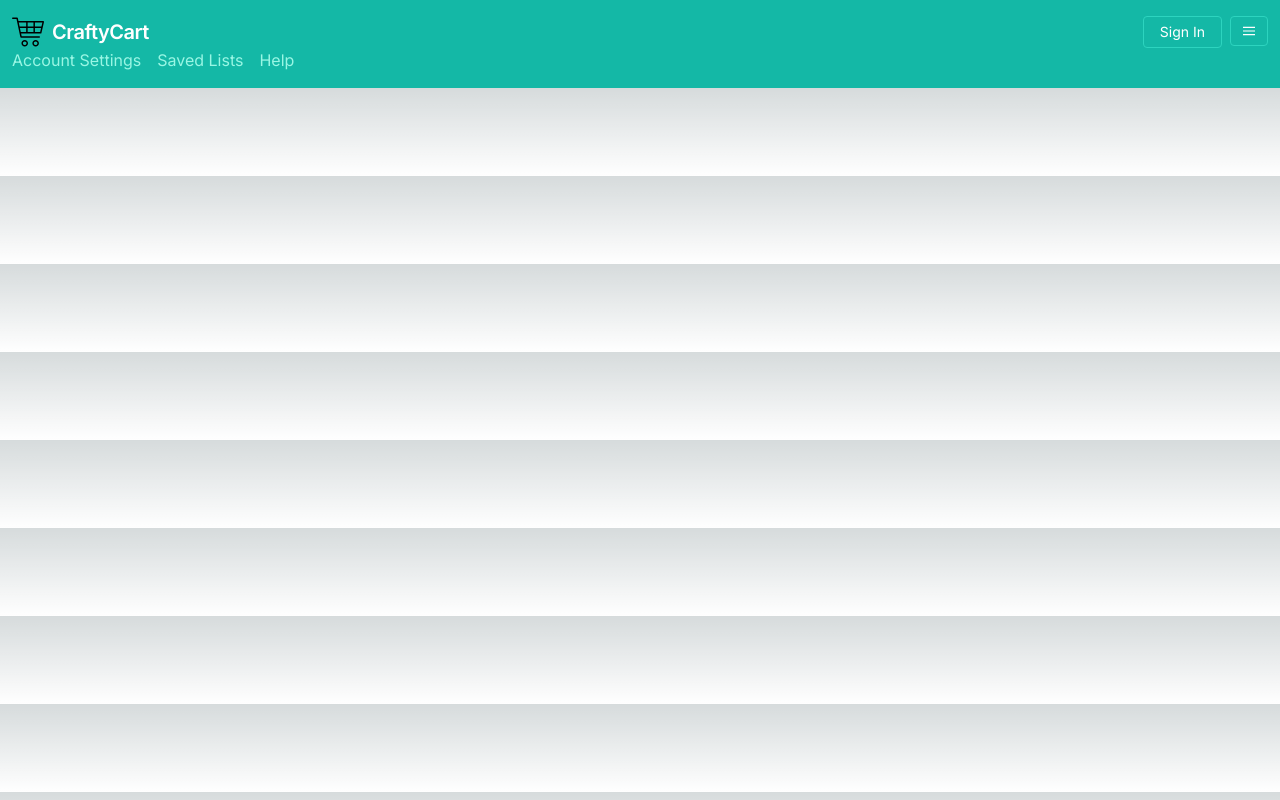
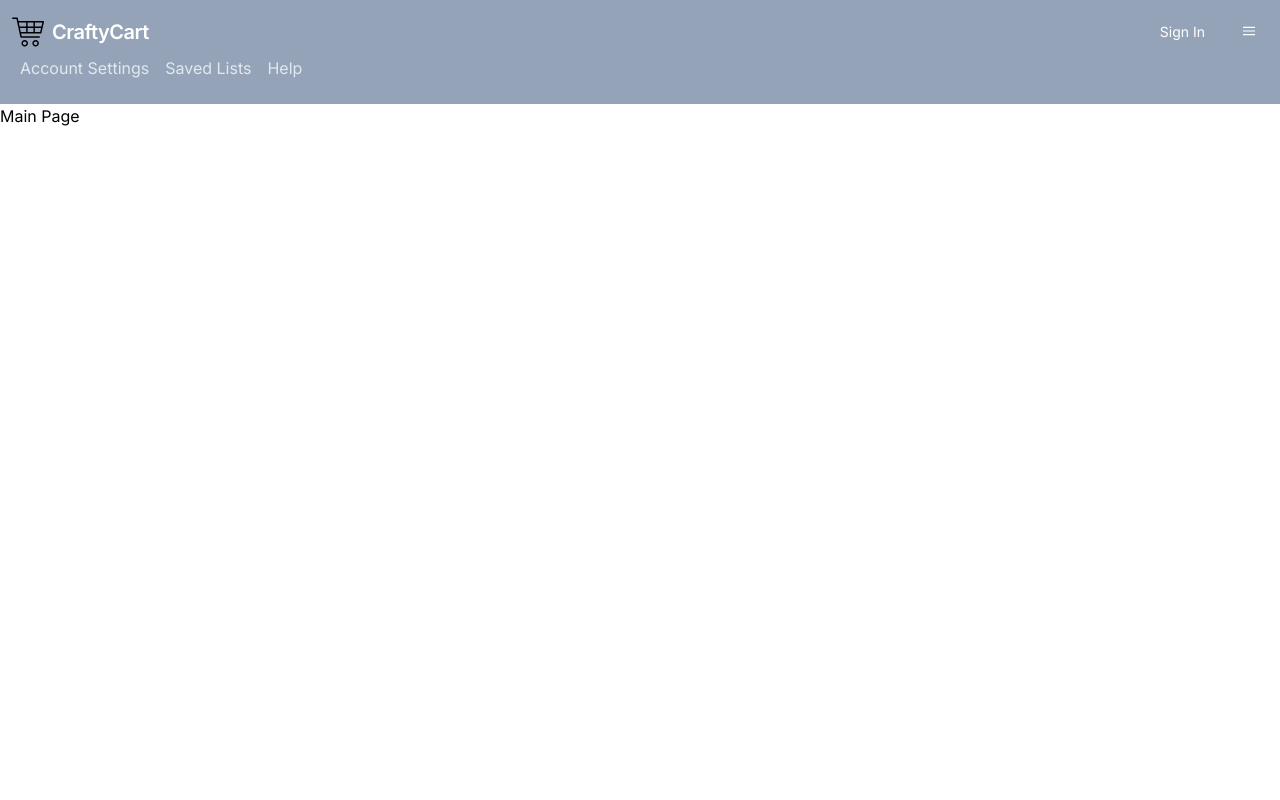
Before and after one commit to KingSand08/CMPE133-CraftyCart, a Next.js app in the folder craftycart-webapp/: page / in a window 1280 px wide. Both pictures are taken after a click on the button 1249 px from the left and 31 px from the top of the page. Built offline with nearby package versions, Linux system fonts and the light colour scheme.

Commit message:
rearranged structure

```diff
--- a/craftycart-webapp/src/app/globals.css
+++ /dev/null
@@ -1,33 +0,0 @@
-@tailwind base;
-@tailwind components;
-@tailwind utilities;
-
-:root {
-  --foreground-rgb: 0, 0, 0;
-  --background-start-rgb: 214, 219, 220;
-  --background-end-rgb: 255, 255, 255;
-}
-
-@media (prefers-color-scheme: dark) {
-  :root {
-    --foreground-rgb: 255, 255, 255;
-    --background-start-rgb: 0, 0, 0;
-    --background-end-rgb: 0, 0, 0;
-  }
-}
-
-body {
-  color: rgb(var(--foreground-rgb));
-  background: linear-gradient(
-      to bottom,
-      transparent,
-      rgb(var(--background-end-rgb))
-    )
-    rgb(var(--background-start-rgb));
-}
-
-@layer utilities {
-  .text-balance {
-    text-wrap: balance;
-  }
-}
--- a/craftycart-webapp/src/app/layout.js
+++ b/craftycart-webapp/src/app/layout.js
@@ -1,17 +1,24 @@
 import { Inter } from "next/font/google";
-import "./globals.css";
+import "@/globals.css";
+import Nav from "@/components/nav";
 
 const inter = Inter({ subsets: ["latin"] });
 
 export const metadata = {
   title: "Crafty Cart",
-  description: "Generated by create next app",
+  description: "The Shopping List for the Smart Shopper",
 };
 
 export default function RootLayout({ children }) {
   return (
     <html lang="en">
-      <body className={inter.className}>{children}</body>
+      <body className={inter.className}>
+
+        <Nav />
+
+        {children}
+
+      </body>
     </html>
   );
 }
--- a/craftycart-webapp/src/app/page.js
+++ b/craftycart-webapp/src/app/page.js
@@ -1,9 +1,9 @@
-import Nav from "./_components/nav.js";
+
 
 export default function Home() {
   return (
     <main className="">
-      <Nav />
+        Main Page
     </main>
   );
 }
--- a/craftycart-webapp/src/app/_components/nav.js
+++ b/craftycart-webapp/src/components/nav.js
@@ -1,6 +1,7 @@
 "use client";
 import { useState } from "react";
 import  Image  from "next/image";
+
 
 
 export default function Nav() {
@@ -15,7 +16,8 @@ export default function Nav() {
 
   return (
 
-    <nav className=" flex items-center justify-between flex-wrap bg-teal-500 px-3 py-2 lg:py-4">
+    <nav className=" flex items-center justify-between flex-wrap bg-slate-400 px-3 py-2 lg:py-4">
+
       <div className="flex items-center flex-shrink-0 text-white mr-6">
       <Image
           src="/cart.svg"
@@ -33,7 +35,7 @@ export default function Nav() {
           <RegistrationButton name="Sign In" link="#login" />
         }
 
-        <button className=" items-center px-3 py-2 border rounded text-teal-200 border-teal-400 hover:text-white hover:border-white" onClick={toggleDropdown}>
+        <button className=" items-center px-3 py-2 border rounded text-slate-200 border-slate-400 hover:text-white hover:border-white" onClick={toggleDropdown}>
         <Image
           src="/menu.svg"
           alt="Menu"
@@ -45,13 +47,15 @@ export default function Nav() {
         </button>
       </span>
       {dropdownState && (
-        <div className=" w-full block flex-grow">
+
+        <div className=" w-full flex block flex-grow p-2">
 
             <DropdownItem name="Account Settings" link="#account" />
             <DropdownItem name="Saved Lists" link="#user-lists" />
             <DropdownItem name="Help" link="#tutorial" />
 
         </div>
+
       )}
     </nav>
 
@@ -60,7 +64,7 @@ export default function Nav() {
 
 function DropdownItem( {name, link} ) {
   return (
-    <a href={link} className="block mt-4 lg:inline-block lg:mt-0 text-teal-200 hover:text-white mr-4">
+    <a href={link} className="block mt-4 lg:inline-block lg:mt-0 text-slate-200 hover:text-white mr-4">
       {name}
     </a>
   );
@@ -68,7 +72,7 @@ function DropdownItem( {name, link} ) {
 
 function RegistrationButton( {name, link} ) {
   return (
-    <a href={link} className="text-teal-100 border-teal-400 inline-block text-sm px-4 py-2 leading-none border rounded text-white hover:border-transparent hover:text-teal-500 hover:bg-white ">
+    <a href={link} className="text-slate-100 border-slate-400 inline-block text-sm px-4 py-2 leading-none border rounded text-white hover:border-transparent hover:text-slate-500 hover:bg-white ">
       {name}
     </a>
 
--- /dev/null
+++ b/craftycart-webapp/src/globals.css
@@ -0,0 +1,3 @@
+@tailwind base;
+@tailwind components;
+@tailwind utilities;
```
